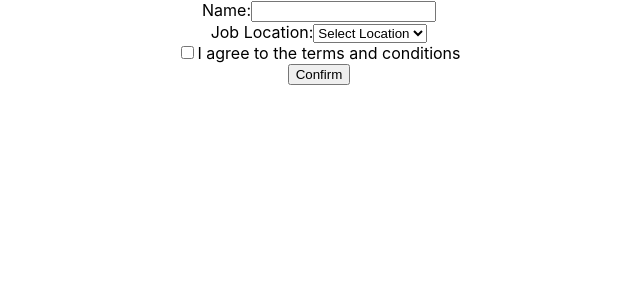
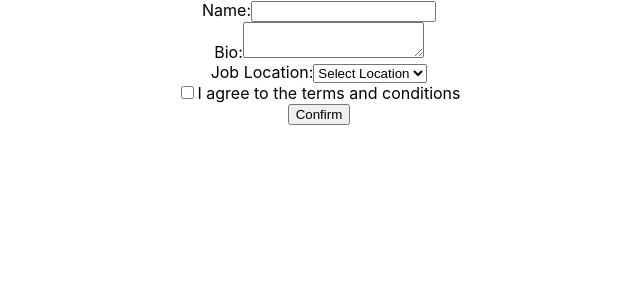
Before and after one commit to TharushaDilmith/react-testing-app, a React (Create React App) app: page / in a window 1280 px wide. Shown: the top 300 px of the page, without its empty margins (321-961 px from the left). Built offline with nearby package versions, Linux system fonts and the light colour scheme.

Commit message:
Learn RTL getbyrole name option

```diff
--- a/src/components/application/Application.tsx
+++ b/src/components/application/Application.tsx
@@ -7,6 +7,10 @@ const Application = () => {
         Name:
         <input type="text" id="name" />
       </label>
+      <br />
+      <label htmlFor="bio">
+        Bio:</label>
+        <textarea id="bio" name="bio" />
       <br />
       <label>
         Job Location:
```
Also changed, not shown: 1 other file (tests, documents, lock files or other folders).
